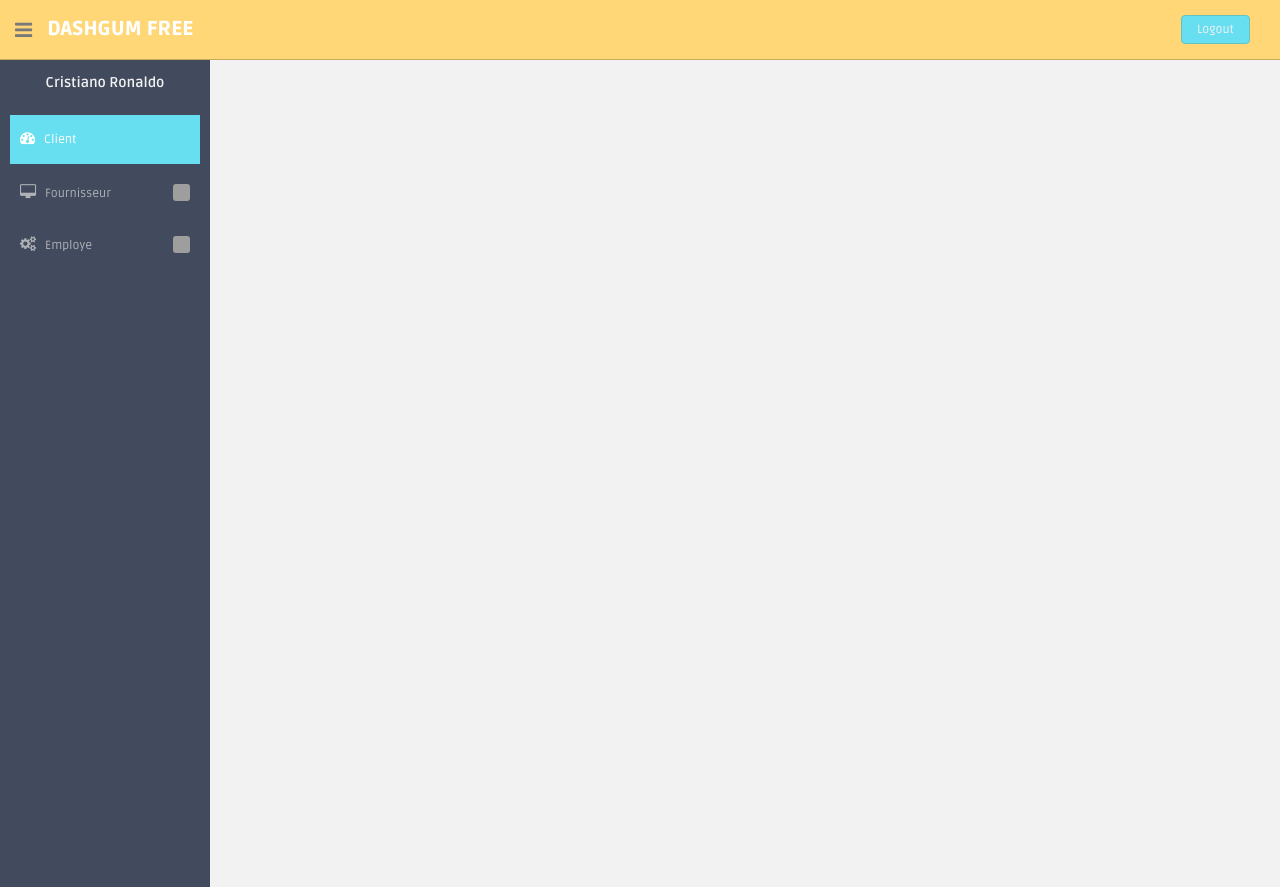
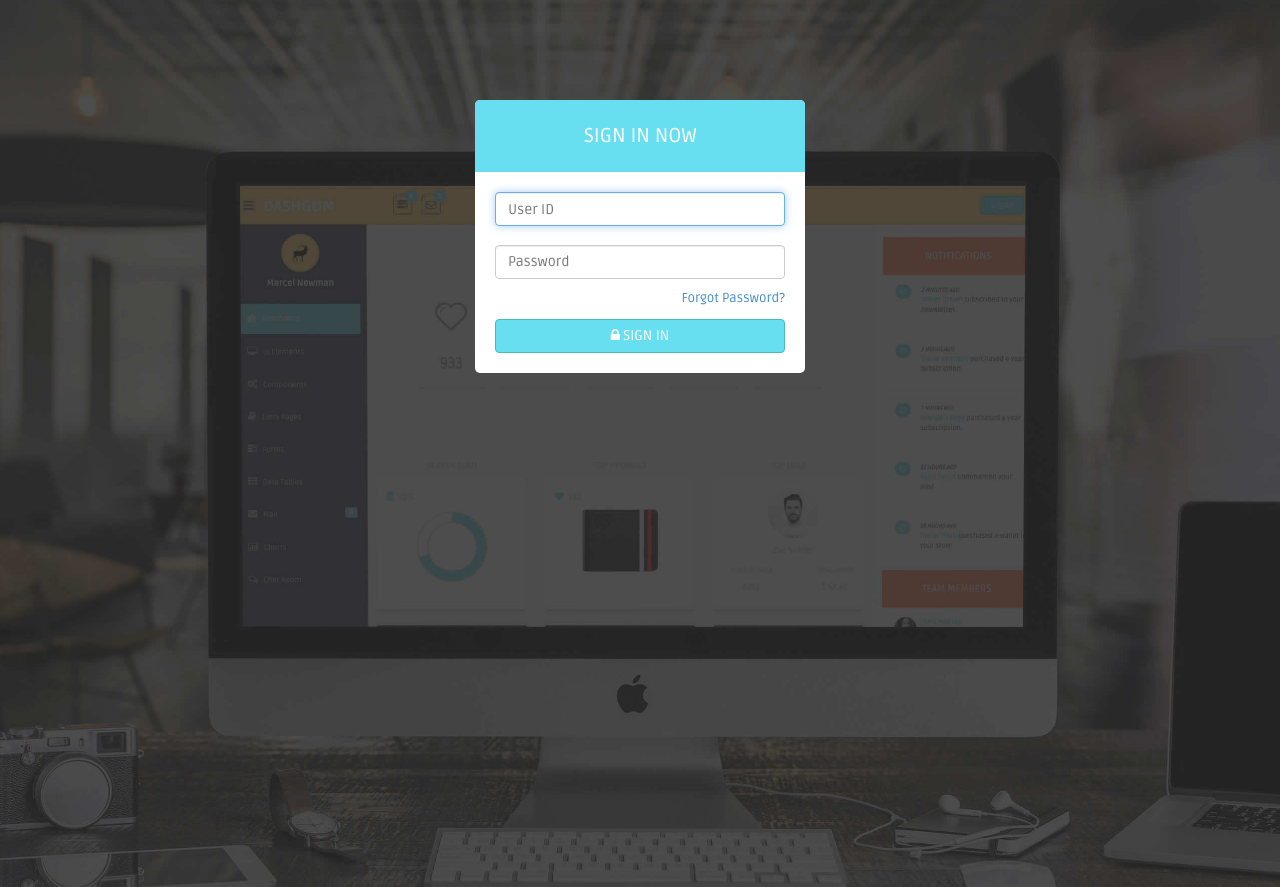
Before and after one commit to Podox/Gestion-commercial, a Django app: page / in a window 1280 px wide. Run offline with Django 5.2, Linux system fonts and the light colour scheme; some libraries are stand-ins or nearby versions; grey boxes are pictures that could not be loaded.

Commit message:
second one

```diff
--- a/Gcom/Gcom/settings.py
+++ b/Gcom/Gcom/settings.py
@@ -38,6 +38,7 @@
     'django.contrib.messages',
     'django.contrib.staticfiles',
     'GcomApp',
+
 ]
 
 MIDDLEWARE = [
@@ -49,6 +50,10 @@
     'django.contrib.messages.middleware.MessageMiddleware',
     'django.middleware.clickjacking.XFrameOptionsMiddleware',
 ]
+
+LOGIN_URL = 'login'
+LOGIN_REDIRECT_URL = 'index'
+LOGOUT_REDIRECT_URL = 'login'
 
 ROOT_URLCONF = 'Gcom.urls'
 
--- a/Gcom/Gcom/urls.py
+++ b/Gcom/Gcom/urls.py
@@ -1,14 +1,15 @@
+# Gcom/urls.py
+
 from django.contrib import admin
 from django.urls import path, include
+from django.contrib.auth.decorators import login_required
+from GcomApp import views
 
 urlpatterns = [
     path('admin/', admin.site.urls),
-    path('', include('GcomApp.urls')),
+    path('', views.login_view, name='login'),
+    path('logout/', views.logout_view, name='logout'),
+    path('index/', login_required(views.index), name='index'),  # Protect the index view
+    # Include the app's URLs
+    path('app/', include('GcomApp.urls')),
 ]
-
-# Serving media files during development
-from django.conf import settings
-from django.conf.urls.static import static
-
-if settings.DEBUG:
-    urlpatterns += static(settings.MEDIA_URL, document_root=settings.MEDIA_ROOT)
--- a/Gcom/GcomApp/templates/index.html
+++ b/Gcom/GcomApp/templates/index.html
@@ -51,7 +51,7 @@
             </div>
             <div class="top-menu">
                 <ul class="nav pull-right top-menu">
-                    <li><a class="logout" href="login.html">Logout</a></li>
+                    <li><a class="logout" href="{% url 'logout' %}">Logout</a></li>
                 </ul>
             </div>
         </header>
--- /dev/null
+++ b/Gcom/GcomApp/templates/login.html
@@ -0,0 +1,91 @@
+<!DOCTYPE html>
+<html lang="en">
+<head>
+    <meta charset="utf-8">
+    <meta name="viewport" content="width=device-width, initial-scale=1.0">
+    <meta name="description" content="">
+    <meta name="author" content="Dashboard">
+    <meta name="keyword" content="Dashboard, Bootstrap, Admin, Template, Theme, Responsive, Fluid, Retina">
+
+    <title>DASHGUM - Bootstrap Admin Template</title>
+
+    {% load static %}
+
+    <!-- Bootstrap core CSS -->
+    <link href="{% static 'assets/css/bootstrap.css' %}" rel="stylesheet">
+    <!--external css-->
+    <link href="{% static 'assets/font-awesome/css/font-awesome.css' %}" rel="stylesheet" />
+
+    <!-- Custom styles for this template -->
+    <link href="{% static 'assets/css/style.css' %}" rel="stylesheet">
+    <link href="{% static 'assets/css/style-responsive.css' %}" rel="stylesheet">
+
+    <!-- HTML5 shim and Respond.js IE8 support of HTML5 elements and media queries -->
+    <!--[if lt IE 9]>
+      <script src="https://oss.maxcdn.com/libs/html5shiv/3.7.0/html5shiv.js"></script>
+      <script src="https://oss.maxcdn.com/libs/respond.js/1.4.2/respond.min.js"></script>
+    <![endif]-->
+</head>
+
+<body>
+
+    <div id="login-page">
+        <div class="container">
+            <form class="form-login" method="post" action="{% url 'login' %}">
+                {% csrf_token %}
+                <h2 class="form-login-heading">sign in now</h2>
+                <div class="login-wrap">
+                    {% if messages %}
+                        <div class="alert alert-danger">
+                            {% for message in messages %}
+                                <p>{{ message }}</p>
+                            {% endfor %}
+                        </div>
+                    {% endif %}
+                    <input type="text" class="form-control" name="username" placeholder="User ID" autofocus>
+                    <br>
+                    <input type="password" class="form-control" name="password" placeholder="Password">
+                    <label class="checkbox">
+                        <span class="pull-right">
+                            <a data-toggle="modal" href="#myModal"> Forgot Password?</a>
+                        </span>
+                    </label>
+                    <button class="btn btn-theme btn-block" type="submit"><i class="fa fa-lock"></i> SIGN IN</button>
+
+
+
+                <!-- Modal -->
+                <div aria-hidden="true" aria-labelledby="myModalLabel" role="dialog" tabindex="-1" id="myModal" class="modal fade">
+                    <div class="modal-dialog">
+                        <div class="modal-content">
+                            <div class="modal-header">
+                                <button type="button" class="close" data-dismiss="modal" aria-hidden="true">&times;</button>
+                                <h4 class="modal-title">Forgot Password ?</h4>
+                            </div>
+                            <div class="modal-body">
+                                <p>Conctatc support badr.amri@gmail.com OR nizarakka07@gmail.com</p>
+                            </div>
+                            <div class="modal-footer">
+                                <button data-dismiss="modal" class="btn btn-default" type="button">Done</button>
+                            </div>
+                        </div>
+                    </div>
+                </div>
+                <!-- modal -->
+            </form>
+        </div>
+    </div>
+
+    <!-- js placed at the end of the document so the pages load faster -->
+    <script src="{% static 'assets/js/jquery.js' %}"></script>
+    <script src="{% static 'assets/js/bootstrap.min.js' %}"></script>
+
+    <!--BACKSTRETCH-->
+    <!-- You can use an image of whatever size. This script will stretch to fit in any screen size.-->
+    <script type="text/javascript" src="{% static 'assets/js/jquery.backstretch.min.js' %}"></script>
+    <script>
+        $.backstretch("{% static 'assets/img/login-bg.jpg' %}", {speed: 500});
+    </script>
+
+</body>
+</html>
--- a/Gcom/GcomApp/urls.py
+++ b/Gcom/GcomApp/urls.py
@@ -1,10 +1,14 @@
 # urls.py
 
 from django.urls import path
+from django.contrib.auth.decorators import login_required
+from django.contrib.auth.views import LoginView, LogoutView
 from . import views
 
 urlpatterns = [
-    path('', views.index, name='index'),  # Assuming you have an index view
-    path('client/', views.client_view, name='client'),  # New URL pattern for client view
+    path('login/', views.login_view, name='login'),
+    path('logout/', LogoutView.as_view(next_page='login'), name='logout'),
+    path('', login_required(views.index), name='index'),  # Protect the index view
+    path('client/', login_required(views.client_view), name='client'),
     # Add other URL patterns here
 ]
--- a/Gcom/GcomApp/views.py
+++ b/Gcom/GcomApp/views.py
@@ -1,8 +1,38 @@
-# views.py
-from django.shortcuts import render
+# GcomApp/views.py
 
+from django.shortcuts import render, redirect
+from django.contrib.auth import authenticate, login, logout
+from django.contrib.auth.decorators import login_required
+from django.http import HttpResponse
+from django.contrib import messages  # Import messages
+
+def login_view(request):
+    if request.method == 'POST':
+        username = request.POST['username']
+        password = request.POST['password']
+        if username == 'agora' and password == 'agora123':
+            user = authenticate(request, username=username, password=password)
+            if user is None:
+                # Create the user if it doesn't exist
+                from django.contrib.auth.models import User
+                user = User.objects.create_user(username='agora', password='agora123')
+            login(request, user)
+            return redirect('index')  # Redirect to index after login
+        else:
+            messages.error(request, "Invalid login details. Please try again.")  # Add error message
+    return render(request, 'login.html')
+
+@login_required
+def logout_view(request):
+    logout(request)
+    return redirect("login.html")
+
+@login_required
 def index(request):
     return render(request, 'index.html')
 
+@login_required
 def client_view(request):
     return render(request, 'client.html')
+
+# Add other views as needed
```
Also changed, not shown: Gcom/db.sqlite3.
